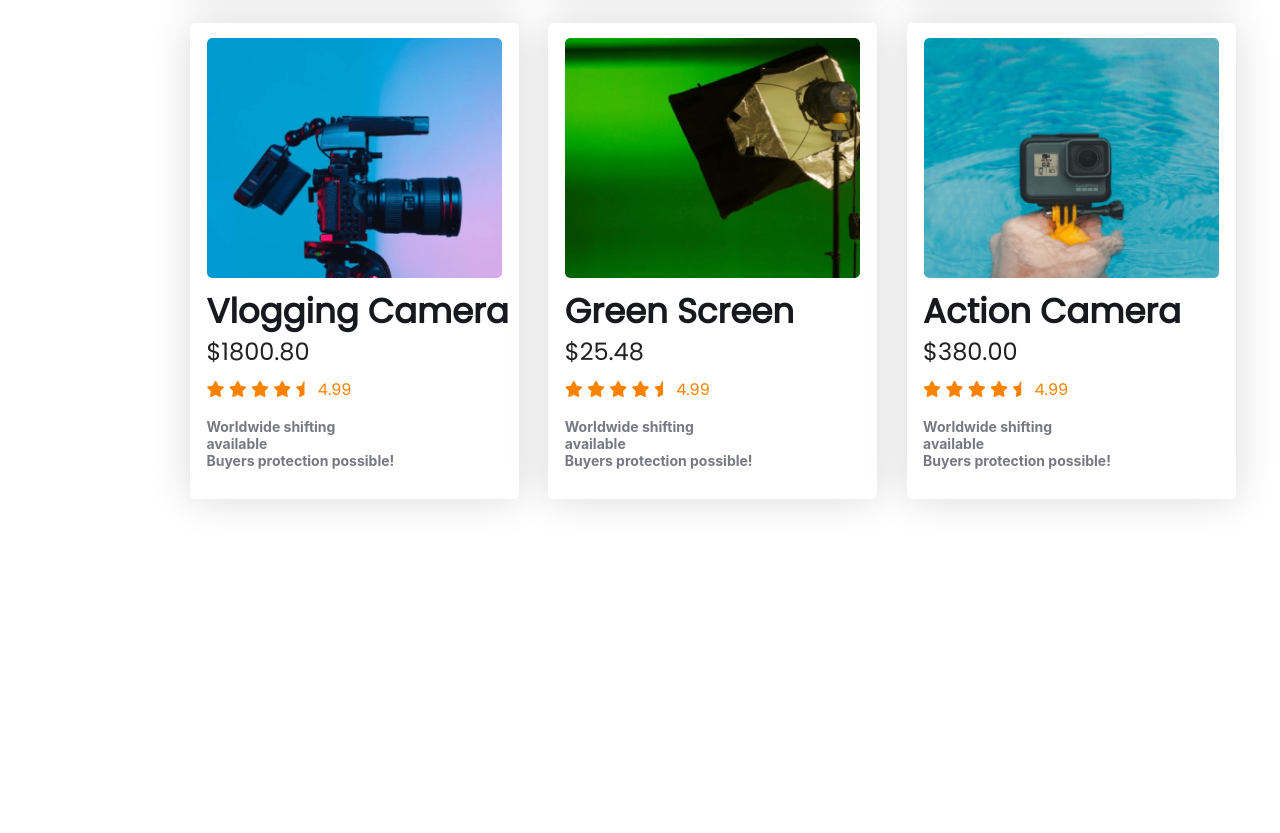
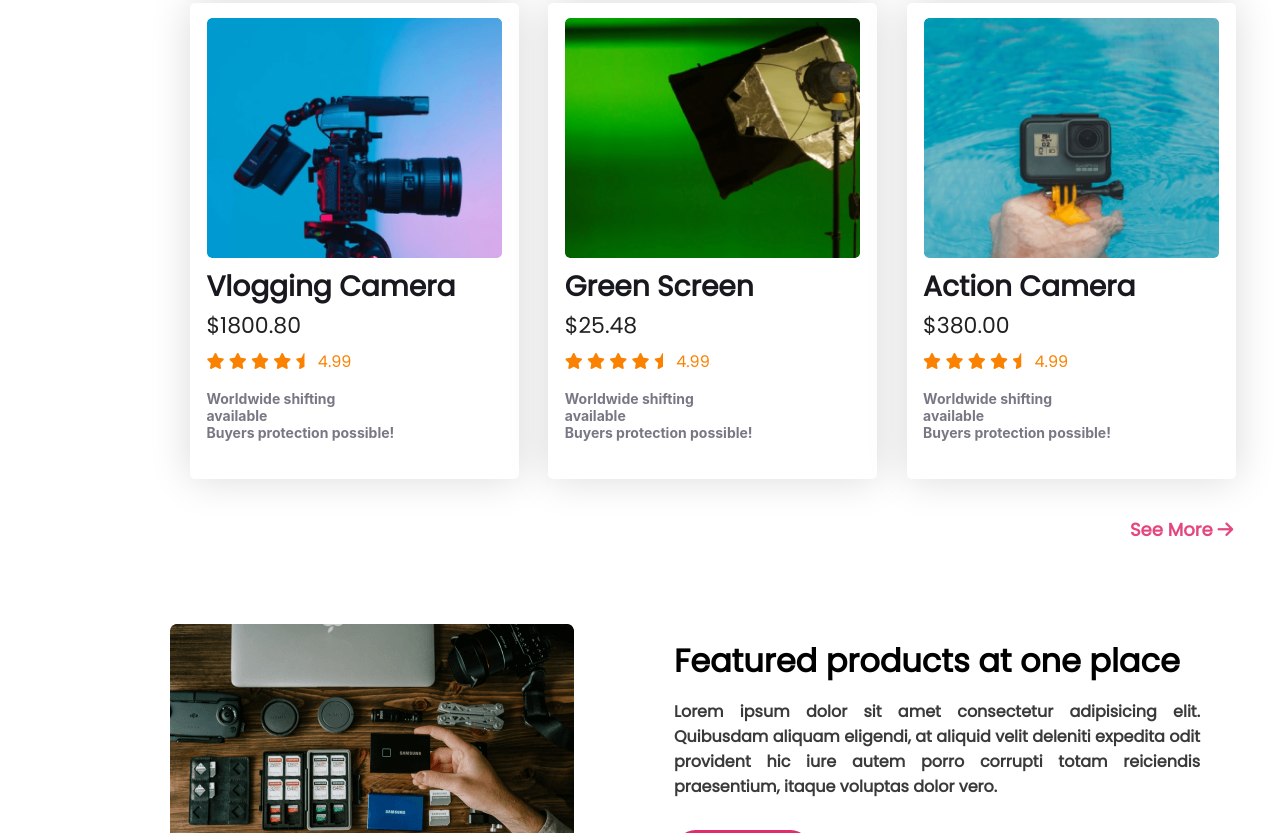
Before and after one commit to nusratshauoly/Influencer-Gear, a plain HTML site: page index.html in a window 1280 px wide. Shown: the part 1967-2800 px from the top of the page. Before the commit the page ends 2611 px from the top, so only its background shows below. Drawn offline with Linux system fonts and the light colour scheme.

Commit message:
see-more link and featured product section complete

```diff
--- a/index.html
+++ b/index.html
@@ -49,7 +49,7 @@
                     <div>
                         <h4>Start your Journey as <br>Influencer</h4>
                         <p>Lorem ipsum dolor sit amet consectetur adipisicing elit. Quibusdam, pariatur. consectetur adipisicing elit. Quibusdam, pariatur. </p>
-                        <a href="">Preebook now &nbsp<i class="fa-solid fa-arrow-right"></i></a>
+                        <a class="button" href="">Preebook now &nbsp<i class="fa-solid fa-arrow-right"></i></a>
                     </div>
                 </div>
 
@@ -60,8 +60,8 @@
         </section>
 
         <!-- company logo -->
-        <section id="container">
-            <div class="logo" id="signup">
+        <section>
+            <div class="logo" id="see-more">
                 <div class="logo-img">
                     <a href="https://www.alibaba.com/" target="_blank"><img src="./logos/Alibaba.png" alt=""></a>
                     <a href="https://www.amazon.com/" target="_blank"><img src="./logos/Amazon.png" alt=""></a>
@@ -75,9 +75,9 @@
         </section>
 
         <!-- Popular collection -->
-        <section>
+        <section id="products">
             <h5 class="popular-heading">Popular Collection</h5>
-            <div class="products" id="products">
+            <div class="products" >
                 <div class="product-info">
                     <div class="product-image">
                         <img src="./images/tripod.png" alt="">
@@ -252,10 +252,24 @@
         </section>
 
         <!-- see more button -->
-
+              <a class="see" href="#see-more">See More <i class="fa-solid fa-arrow-right"></i></a>
 
         <!-- Featured Products -->
-        <section></section>
+        <section>
+            <div id="signup" class="featured">
+                <div class="featured-image ">
+                    <img src="./images/gear.png" alt="">
+                </div>
+
+                <div class="featured-details ">
+                    <div>
+                        <h5>Featured products at one place</h5>
+                        <p>Lorem ipsum dolor sit amet consectetur adipisicing elit. Quibusdam aliquam eligendi, at aliquid velit deleniti expedita odit provident hic iure autem porro corrupti totam reiciendis praesentium, itaque voluptas dolor vero.</p>
+                        <a class="button radius" href="">Join Now <i class="fa-solid fa-arrow-right"></i></a>
+                    </div>
+                </div>
+            </div>
+        </section>
     </main>
 
     <!-- footer part start -->
--- a/style.css
+++ b/style.css
@@ -5,10 +5,13 @@ body{
     font-family: 'Poppins', sans-serif;
     margin: 0;
     background-color: #FFF;
-    margin-bottom:120px;
+
+}
+section{
+    margin-bottom: 140px;
 }
 #container{
-    margin-bottom: 140px;
+    /* margin-bottom: 140px; */
     width:1200px;
     align-items: center;
     justify-content: center;
@@ -39,10 +42,11 @@ body{
 .link li{
     list-style: none;
     padding: 25px;
+
 }
 .link a{
     text-decoration: none;
-    width:25px;
+    width:30px;
     font-size: 16px;
     color: #3A3A3A;
 }
@@ -60,7 +64,6 @@ body{
 .full-journey{
     display: flex;
     padding-left: 10%;
-    margin-bottom: 50px;
 }
 .half-width{
     width: 50%;
@@ -76,7 +79,7 @@ p{
     margin-bottom: 40px;
     color: #3A3A3A;
 }
-.half-width a{
+.button{
     text-decoration: none;
     width: 196px;
     height: 44px;
@@ -102,7 +105,6 @@ p{
     margin: 100px;
     left:110px;
     position: relative;
-    margin-bottom: 200px;
 }
 .logo-img img{
     width: 87px;
@@ -113,9 +115,9 @@ p{
 /* popular collection */
 .popular-heading{
    position: absolute;
-   left: 570px;
-   top: 825px;
-   font-size: 32px;
+   left: 550px;
+   top: 820px;
+   font-size: 36px;
    color: #3A3A3A;
 }
 .products{
@@ -155,15 +157,15 @@ p{
     margin-left: 5%;
 }
 .heading-detail{
-     font-size: 34px;
+     font-size: 28px;
      color: #18191F;
      margin-top: 80%;
 
 }
 .price{
-    font-size: 24px;
+    font-size: 22px;
     color: rgba(0, 0, 0, 0.87);
-    margin-top: -18%;
+    margin-top: -14%;
 }
 .filled{
     color:#FB8200;
@@ -176,3 +178,37 @@ p{
     color: #787885;
     margin-top: 5%;
 }
+/* see more */
+.see{
+    font-size: 18px;
+    font-weight: 900;
+    color: rgba(224, 44, 109, 0.87);
+    position: absolute;
+    width: 110px;
+    left: 1130px;
+    top: 2483px;
+    text-decoration: none;
+
+}
+/* Featured Products */
+.featured{
+    display: flex;
+}
+.featured-image img{
+    width: 404px;
+    height: 270px;
+    margin-left: 170px;
+    border-radius: 5px;
+}
+h5{
+    font-size: 32px;
+}
+.featured-details {
+    margin-left: 100px;
+    margin-top: -40px;
+}
+.featured-details p{
+    margin-top: -40px;
+    font-weight: bolder;
+
+}
```
